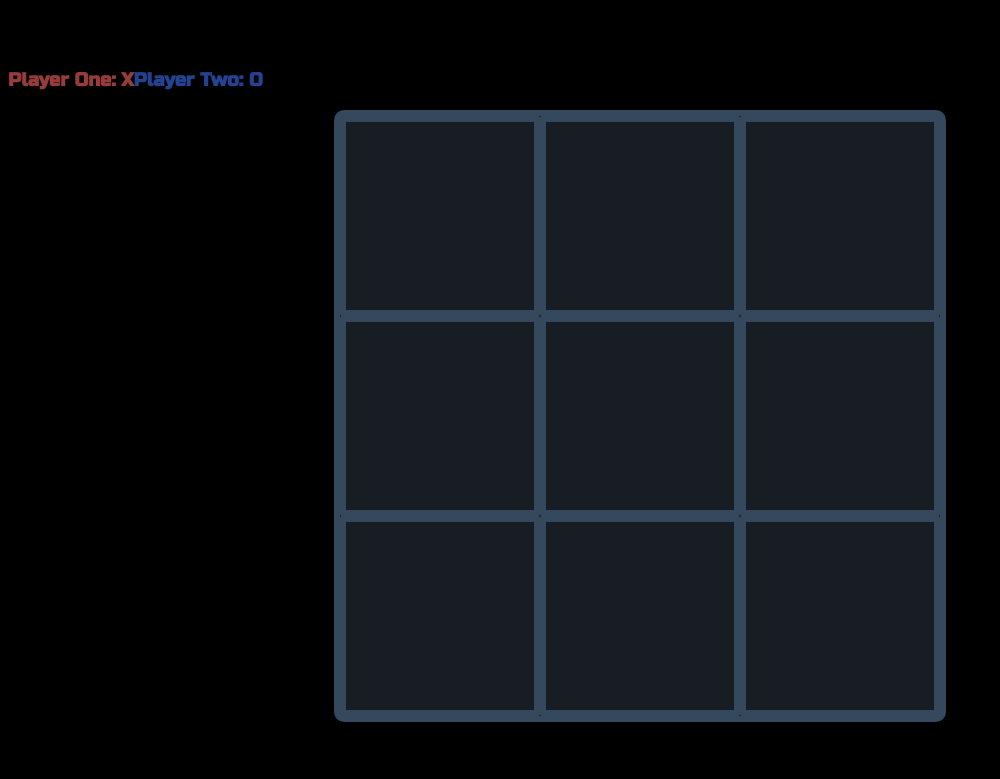
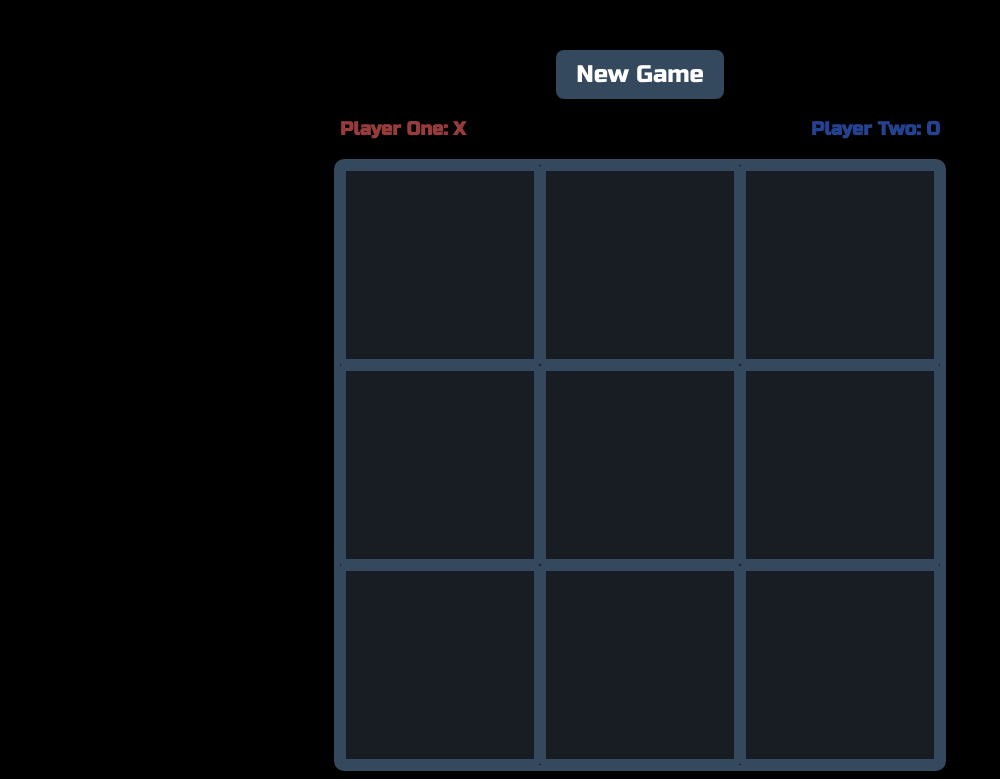
Before and after one commit to thedannysoto/TicTacToe, a plain HTML site: page index.html in a window 1280 px wide. Shown: the part 153-932 px from the top of the page, without its empty margins (0-1000 px from the left). Before the commit the page ends 883 px from the top, so only its background shows below. Drawn offline with Linux system fonts and the light colour scheme.

Commit message:
Add New Game button under title

```diff
--- a/index.html
+++ b/index.html
@@ -13,6 +13,9 @@
 <body>
     <div class="title">
         <h1>Tic Tac Toe</h1>
+    </div>
+    <div class="new_game">
+        <button id="reset" class="reset">New Game</button>
     </div>
     <div class="players">
         <h3 class="player_one">Player One: X</h3>
--- a/tictactoe.css
+++ b/tictactoe.css
@@ -5,12 +5,36 @@
     font-family: 'Russo One', sans-serif;
 }
 
+.new_game {
+    text-align: center;
+}
+
+.reset {
+    background-color: #34495e;
+    color: white;
+    font-family: 'Russo One', sans-serif;
+    font-size: 24px;
+    border-radius: 8px;
+    padding: 10px;
+    padding-left: 20px;
+    padding-right: 20px;
+    border: none;
+    transition-duration: 0.4s;
+}
+
+.reset:hover {
+    background-color: #4CAF50; /* Green */
+    color: white;
+  }
+
 .players {
     display: flex;
     color: white;
     text-align: center;
     font-family: 'Russo One', sans-serif;
     width: 600px;
+    justify-content: space-between;
+    margin: auto;
 }
 
 .game-board {
```
